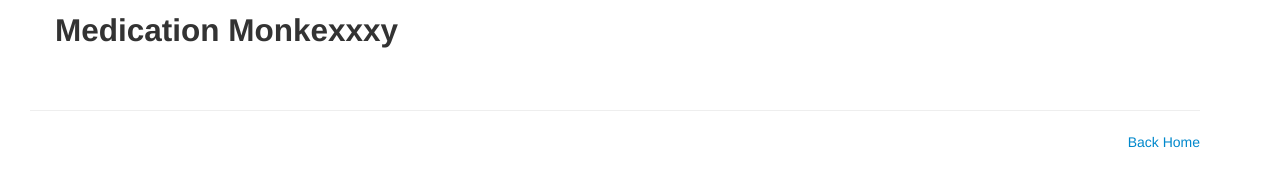
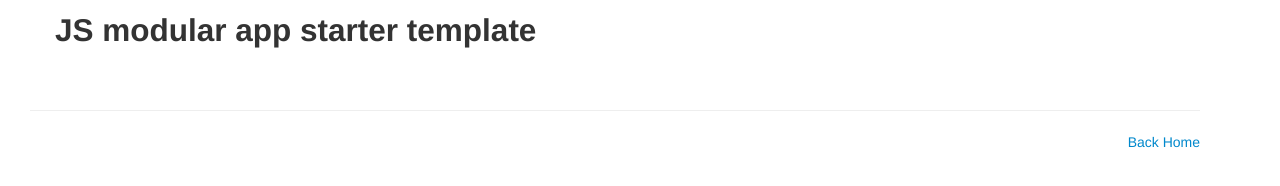
Before and after one commit to danwest78/JS-app-starter--backbone-require, a plain HTML site: page index.html in a window 1280 px wide. Drawn offline with Linux system fonts and the light colour scheme.

Commit message:
content update

```diff
--- a/index.html
+++ b/index.html
@@ -20,7 +20,7 @@
 	<body>
 		<div class="container">
 		    <div class="row-fluid">
-		        <h2 id="header" class="span12">Medication Monkexxxy</h2>
+		        <h2 id="header" class="span12">JS modular app starter template</h2>
 		    </div>
 		</div>
 
```
